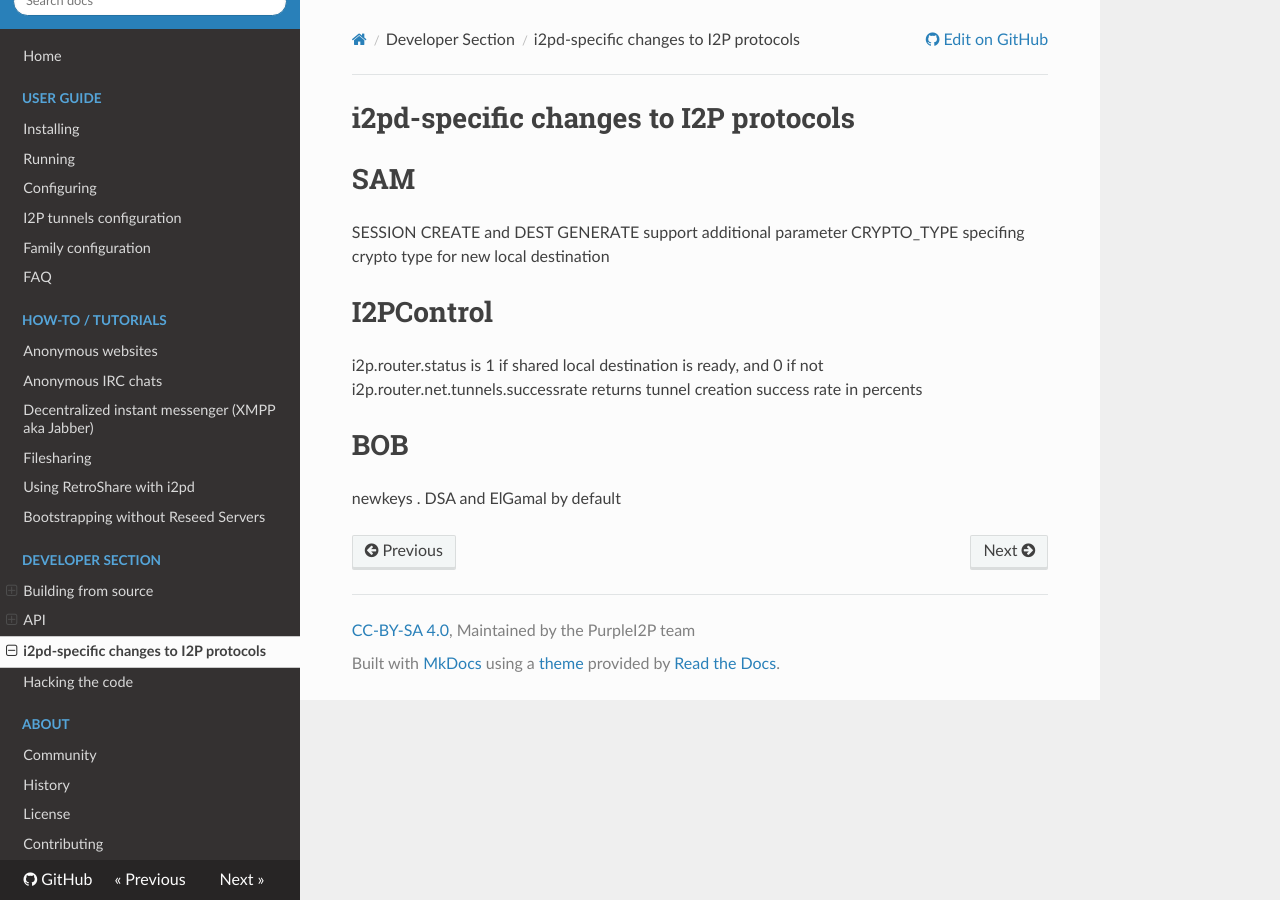
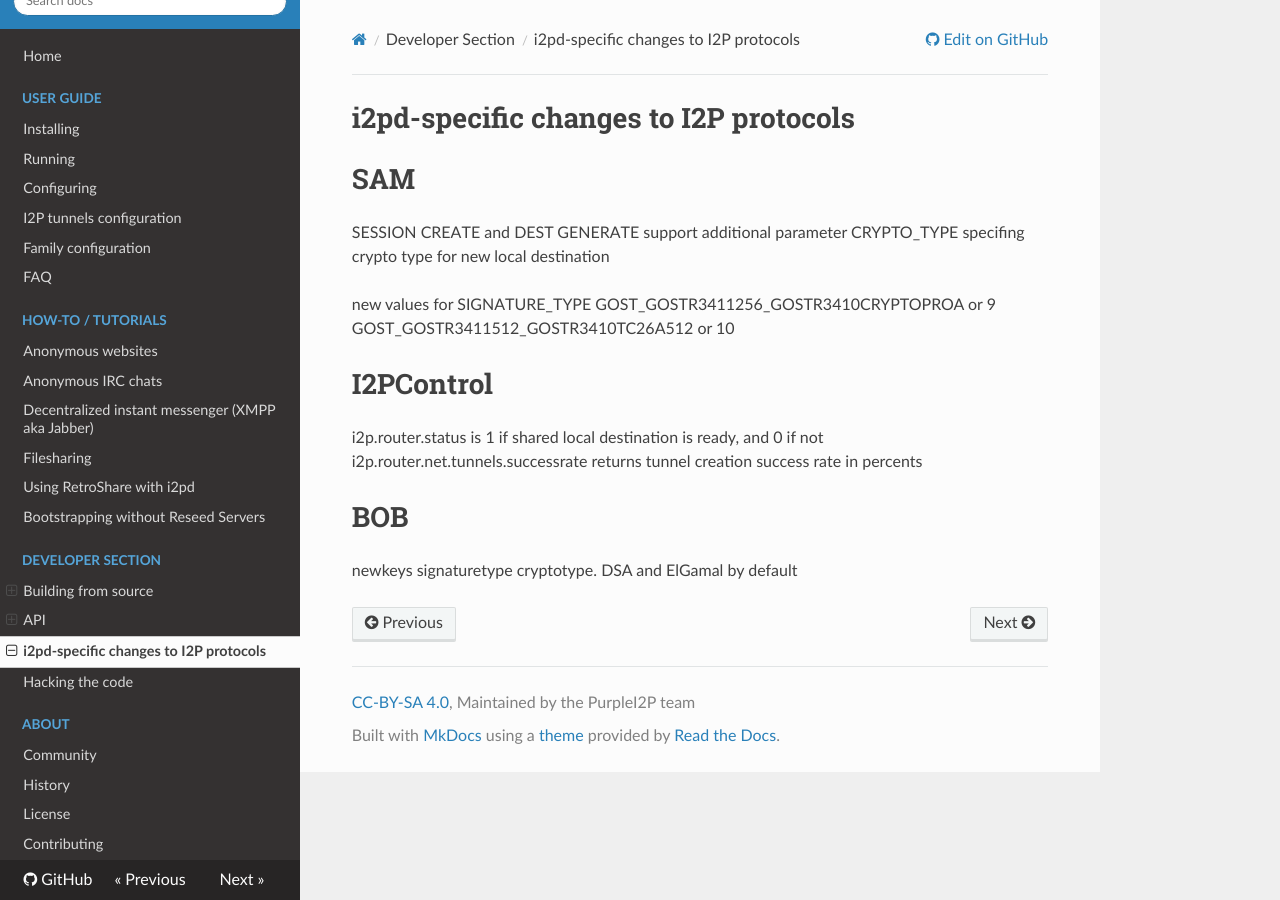
Before and after one commit to PurpleI2P/i2pd_docs_en, an MkDocs documentation site: the page built from docs/devs/i2pd-specifics.md, in a window 1280 px wide. Built offline with MkDocs 1.6.1, drawn with Linux system fonts in a browser that asks for light colours; nearby versions of some CDN libraries; old or Windows-style settings are respelled for this version of MkDocs.

Commit message:
gost signatures

```diff
--- a/docs/devs/i2pd-specifics.md
+++ b/docs/devs/i2pd-specifics.md
@@ -4,9 +4,12 @@ i2pd-specific changes to I2P protocols
 # SAM
 SESSION CREATE and DEST GENERATE support additional parameter CRYPTO_TYPE specifing crypto type for new local destination
 
+new values for SIGNATURE_TYPE
+GOST_GOSTR3411256_GOSTR3410CRYPTOPROA or 9
+GOST_GOSTR3411512_GOSTR3410TC26A512 or 10
 
 # I2PControl
 i2p.router.status is 1 if shared local destination is ready, and 0 if not
 i2p.router.net.tunnels.successrate returns tunnel creation success rate in percents
 # BOB
-newkeys <signaturetype> <cryptotype>. DSA and ElGamal by default
+newkeys signaturetype cryptotype. DSA and ElGamal by default
```
